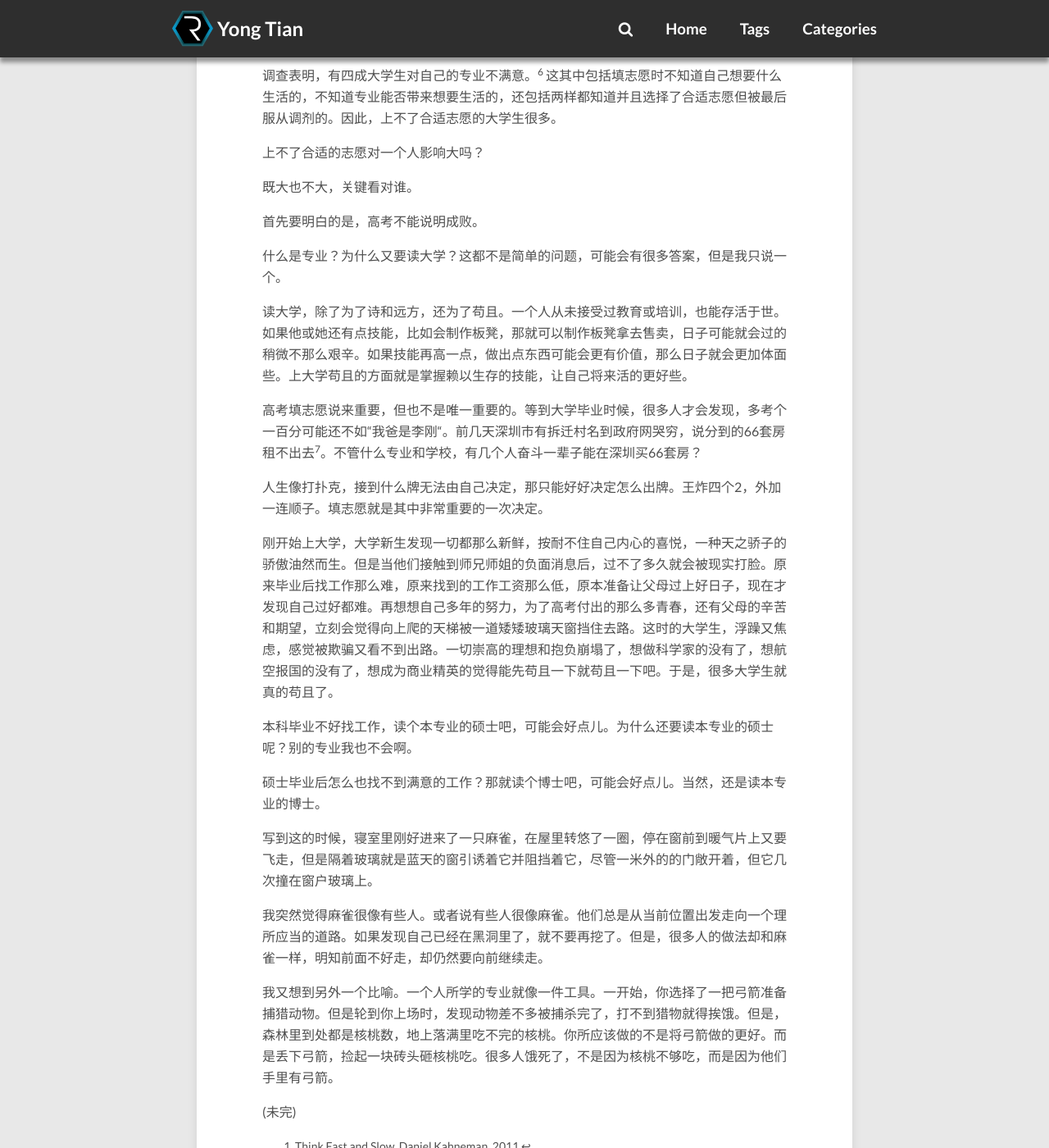
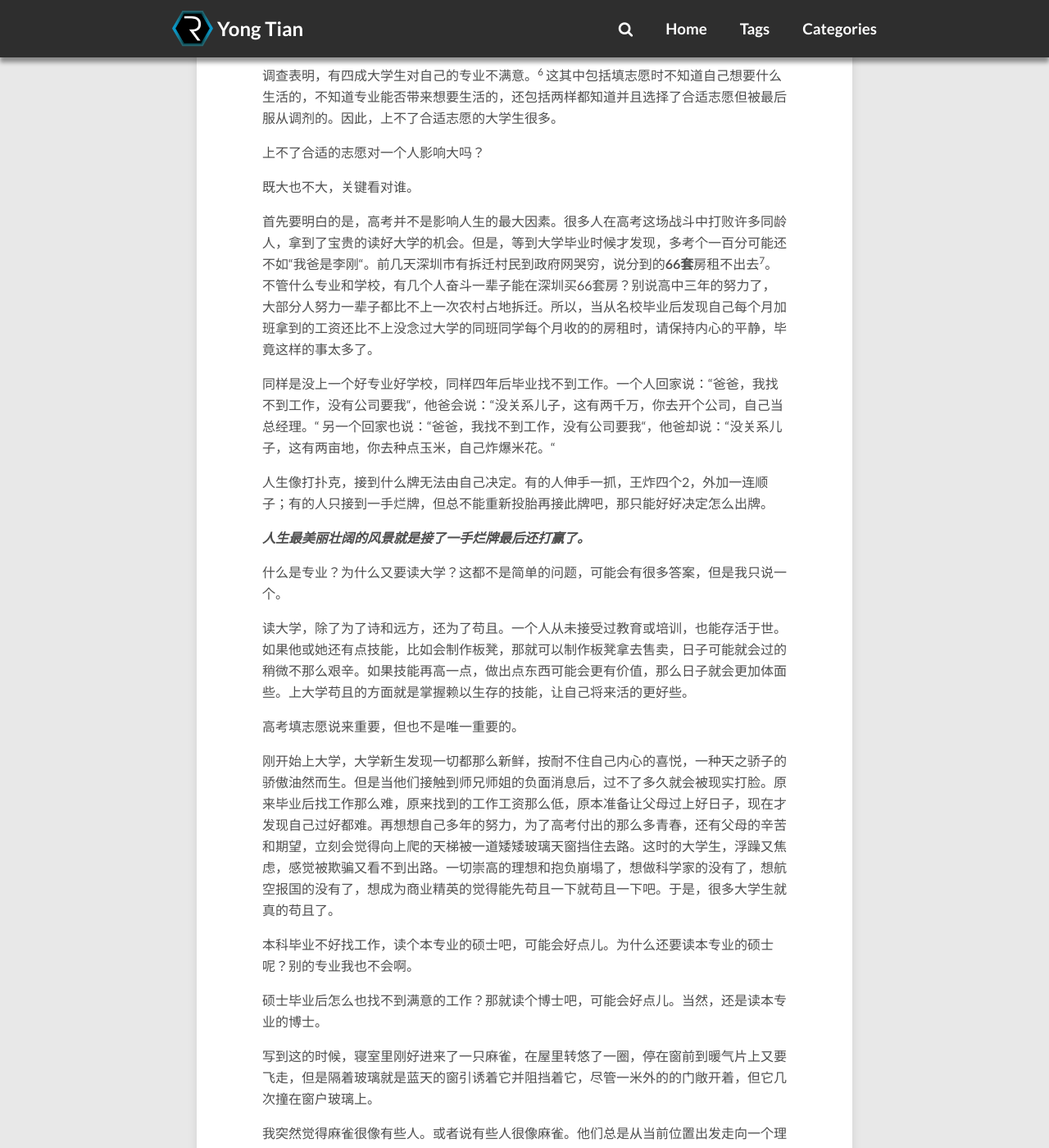
Before and after one commit to pawnty/pawnty.github.io, a Jekyll site: the page built from _posts/2016-06-25-major-picking.md, in a window 1280 px wide and 1400 px high, scrolled down 5504 px. Shown: the whole window at 82% size. Built offline with Jekyll 4.4.1, drawn with Linux system fonts in a browser that asks for light colours; nearby versions of some CDN libraries; comment, search, counter and statistics services are not loaded.

Commit message:
Published with https://stackedit.io/

```diff
--- a/_posts/2016-06-25-major-picking.md
+++ b/_posts/2016-06-25-major-picking.md
@@ -119,7 +119,14 @@ categories: [thoughts]
 
 既大也不大，关键看对谁。
 
-首先要明白的是，高考不能说明成败。
+首先要明白的是，高考并不是影响人生的最大因素。很多人在高考这场战斗中打败许多同龄人，拿到了宝贵的读好大学的机会。但是，等到大学毕业时候才发现，多考个一百分可能还不如“我爸是李刚“。前几天深圳市有拆迁村民到政府网哭穷，说分到的**66套**房租不出去[^zufang]。不管什么专业和学校，有几个人奋斗一辈子能在深圳买66套房？别说高中三年的努力了，大部分人努力一辈子都比不上一次农村占地拆迁。所以，当从名校毕业后发现自己每个月加班拿到的工资还比不上没念过大学的同班同学每个月收的的房租时，请保持内心的平静，毕竟这样的事太多了。
+
+同样是没上一个好专业好学校，同样四年后毕业找不到工作。一个人回家说：“爸爸，我找不到工作，没有公司要我“，他爸会说：“没关系儿子，这有两千万，你去开个公司，自己当总经理。“
+另一个回家也说：“爸爸，我找不到工作，没有公司要我“，他爸却说：“没关系儿子，这有两亩地，你去种点玉米，自己炸爆米花。“
+
+人生像打扑克，接到什么牌无法由自己决定。有的人伸手一抓，王炸四个2，外加一连顺子；有的人只接到一手烂牌，但总不能重新投胎再接此牌吧，那只能好好决定怎么出牌。
+
+_**人生最美丽壮阔的风景就是接了一手烂牌最后还打赢了。**_
 
 什么是专业？为什么又要读大学？这都不是简单的问题，可能会有很多答案，但是我只说一个。
 
@@ -127,11 +134,10 @@ categories: [thoughts]
 
 
 
-高考填志愿说来重要，但也不是唯一重要的。等到大学毕业时候，很多人才会发现，多考个一百分可能还不如“我爸是李刚“。前几天深圳市有拆迁村名到政府网哭穷，说分到的66套房租不出去[^zufang]。不管什么专业和学校，有几个人奋斗一辈子能在深圳买66套房？
+高考填志愿说来重要，但也不是唯一重要的。
 
 [^zufang]:http://news.163.com/16/0617/17/BPPG10RF00014AED.html
 
-人生像打扑克，接到什么牌无法由自己决定，那只能好好决定怎么出牌。王炸四个2，外加一连顺子。填志愿就是其中非常重要的一次决定。
 
 刚开始上大学，大学新生发现一切都那么新鲜，按耐不住自己内心的喜悦，一种天之骄子的骄傲油然而生。但是当他们接触到师兄师姐的负面消息后，过不了多久就会被现实打脸。原来毕业后找工作那么难，原来找到的工作工资那么低，原本准备让父母过上好日子，现在才发现自己过好都难。再想想自己多年的努力，为了高考付出的那么多青春，还有父母的辛苦和期望，立刻会觉得向上爬的天梯被一道矮矮玻璃天窗挡住去路。这时的大学生，浮躁又焦虑，感觉被欺骗又看不到出路。一切崇高的理想和抱负崩塌了，想做科学家的没有了，想航空报国的没有了，想成为商业精英的觉得能先苟且一下就苟且一下吧。于是，很多大学生就真的苟且了。
 
```
